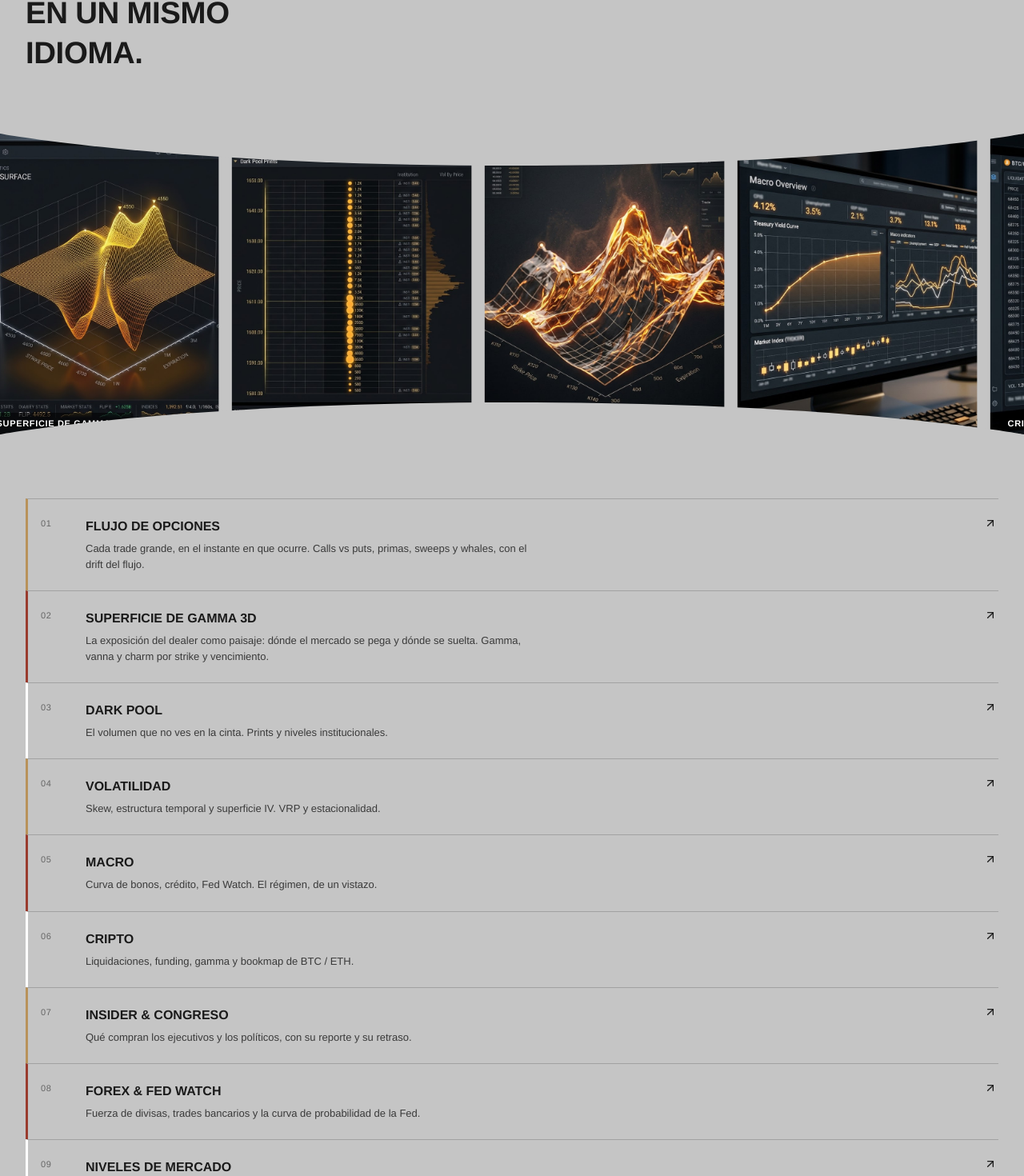
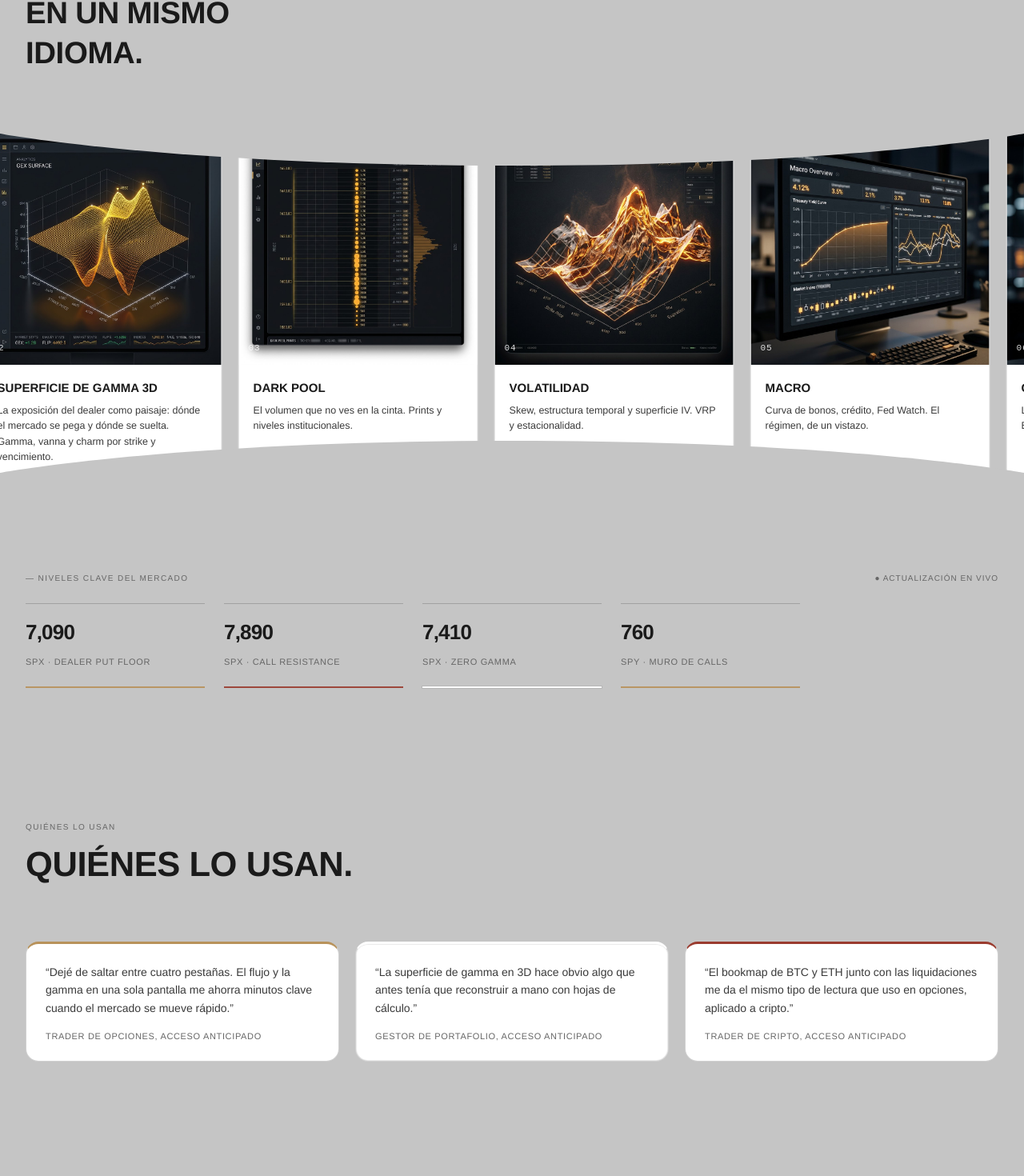
Before and after one commit to Carlosabrego136/Quantium_global, a Next.js app: page / in a window 1280 px wide. Shown: the part 2370-3840 px from the top of the page at 80% size. Built offline with nearby package versions, Linux system fonts and the light colour scheme; a web font is replaced by a local one.

Commit message:
“Faiiryz”

```diff
--- a/app/globals.css
+++ b/app/globals.css
@@ -345,24 +345,32 @@ ul { margin: 0; padding: 0; list-style: none; }
 
 .cards-grid { display: grid; grid-template-columns: repeat(3, 1fr); gap: 20px; grid-auto-rows: 1fr; }
 
-/* ============ tools marquee (drag-enabled infinite strip) ============ */
+/* ============ tools marquee (drag-enabled infinite strip, photo + info together) ============ */
 .nz-marquee-section { position: relative; margin: 8px -32px 28px -32px; padding: 16px 0; overflow: hidden; }
 .nz-marquee-mask { position: absolute; left: 0; right: 0; z-index: 2; height: 60px; pointer-events: none; }
 .nz-marquee-mask svg { width: 100%; height: 100%; display: block; }
 .nz-marquee-mask svg path { fill: var(--panel); }
 .nz-marquee-mask-top { top: 0; }
 .nz-marquee-mask-bottom { bottom: 0; }
-.nz-marquee-track { display: flex; width: max-content; gap: 16px; padding: 12px 0; cursor: grab; user-select: none; touch-action: pan-y; }
+.nz-marquee-track { display: flex; width: max-content; align-items: stretch; gap: 20px; padding: 12px 0; cursor: grab; user-select: none; touch-action: pan-y; }
 .nz-marquee-track.nz-marquee-grabbing { cursor: grabbing; }
-.nz-marquee-slide { position: relative; width: 220px; height: 300px; flex-shrink: 0; border-radius: 16px; overflow: hidden; background: #0a0a0a; }
-.nz-marquee-slide img { width: 100%; height: 100%; object-fit: cover; pointer-events: none; }
-.nz-marquee-caption {
-  position: absolute; left: 12px; bottom: 12px; z-index: 1;
-  font-size: 11px; font-weight: 600; letter-spacing: 0.06em; text-transform: uppercase;
-  color: #fff; background: rgba(0, 0, 0, 0.55); padding: 5px 10px; border-radius: 4px;
+.nz-marquee-slide {
+  position: relative; flex-shrink: 0; width: 250px;
+  background: #fff; border: 1px solid var(--panel-line); border-top: 3px solid var(--panel-line);
+  border-radius: 16px; overflow: hidden; display: flex; flex-direction: column;
 }
+.nz-marquee-slide.accent-gold { border-top-color: var(--accent-gold); }
+.nz-marquee-slide.accent-red { border-top-color: var(--accent-red); }
+.nz-marquee-slide.accent-white { border-top-color: var(--accent-white); }
+.nz-marquee-media { position: relative; width: 100%; aspect-ratio: 4 / 3; background: #0a0a0a; pointer-events: none; }
+.nz-marquee-media img { width: 100%; height: 100%; object-fit: cover; display: block; }
+.nz-marquee-media-placeholder { width: 100%; height: 100%; background: radial-gradient(circle at 50% 40%, rgba(184, 146, 90, 0.18), #0a0a0a 75%); }
+.nz-marquee-number { position: absolute; left: 12px; bottom: 12px; font-family: ui-monospace, monospace; font-size: 11px; letter-spacing: 0.08em; color: rgba(255, 255, 255, 0.85); }
+.nz-marquee-info { padding: 18px 18px 20px 18px; display: flex; flex-direction: column; gap: 8px; }
+.nz-marquee-info h3 { font-size: 15px; font-weight: 600; text-transform: uppercase; color: var(--ink); }
+.nz-marquee-info p { font-size: 12.5px; line-height: 1.55; color: var(--ink-soft); }
 @media (min-width: 640px) {
-  .nz-marquee-slide { width: 300px; height: 400px; }
+  .nz-marquee-slide { width: 300px; }
   .nz-marquee-mask { height: 80px; }
 }
 @media (max-width: 900px) {
--- a/app/page.tsx
+++ b/app/page.tsx
@@ -17,16 +17,16 @@ const tools = [
   { number: '06', title: 'Cripto', text: 'Liquidaciones, funding, gamma y bookmap de BTC / ETH.', image: '/cards/cripto.jpg', icon: null, accent: 'red' },
 ] as const
 
-const moreTools: [string, string, string][] = [
-  ['07', 'Insider & Congreso', 'Qué compran los ejecutivos y los políticos, con su reporte y su retraso.'],
-  ['08', 'Forex & Fed Watch', 'Fuerza de divisas, trades bancarios y la curva de probabilidad de la Fed.'],
-  ['09', 'Niveles de Mercado', 'Gamma flip, call y put wall, max pain. Dónde están los imanes del precio.'],
-  ['10', 'Equities', 'Exposición y gamma por acción. La foto del posicionamiento, sin ruido.'],
-  ['11', 'Posicionamiento', 'Cómo está parado el mercado: open interest, net drift y sesgo por vencimiento.'],
+const moreTools: { number: string; title: string; text: string; accent: 'gold' | 'red' | 'white' }[] = [
+  { number: '07', title: 'Insider & Congreso', text: 'Qué compran los ejecutivos y los políticos, con su reporte y su retraso.', accent: 'gold' },
+  { number: '08', title: 'Forex & Fed Watch', text: 'Fuerza de divisas, trades bancarios y la curva de probabilidad de la Fed.', accent: 'red' },
+  { number: '09', title: 'Niveles de Mercado', text: 'Gamma flip, call y put wall, max pain. Dónde están los imanes del precio.', accent: 'white' },
+  { number: '10', title: 'Equities', text: 'Exposición y gamma por acción. La foto del posicionamiento, sin ruido.', accent: 'gold' },
+  { number: '11', title: 'Posicionamiento', text: 'Cómo está parado el mercado: open interest, net drift y sesgo por vencimiento.', accent: 'red' },
 ]
 
-const allToolEntries: [string, string, string][] = [
-  ...tools.map((t): [string, string, string] => [t.number, t.title, t.text]),
+const allToolSlides = [
+  ...tools.map((t) => ({ number: t.number, title: t.title, text: t.text, image: t.image, accent: t.accent })),
   ...moreTools,
 ]
 
@@ -225,20 +225,7 @@ export default function Page() {
           </FadeUp>
         </div>
 
-        <ToolsMarquee slides={tools.map((t) => ({ key: t.number, image: t.image, title: t.title }))} />
-
-        <div className="tool-list-extra">
-          {allToolEntries.map(([number, title, text], idx) => (
-            <article className={`tool-row-light accent-${['gold', 'red', 'white'][idx % 3]}`} key={number}>
-              <span>{number}</span>
-              <div>
-                <h3>{title}</h3>
-                <p>{text}</p>
-              </div>
-              <ArrowUpRight size={16} />
-            </article>
-          ))}
-        </div>
+        <ToolsMarquee slides={allToolSlides} />
 
         <div className="stat-strip-light">
           <div className="stat-strip-head-light">
--- a/components/tools-marquee.tsx
+++ b/components/tools-marquee.tsx
@@ -1,101 +1,18 @@
 'use client'
 
-import { useEffect, useRef } from 'react'
-
-const SPEED = 0.8
+import { useDragMarquee, useMarqueeTrackRef } from '@/components/use-drag-marquee'
 
 export type MarqueeSlide = {
-  key: string
-  image: string
+  number: string
   title: string
+  text: string
+  image?: string
+  accent?: 'gold' | 'red' | 'white'
 }
 
 export function ToolsMarquee({ slides }: { slides: MarqueeSlide[] }) {
-  const trackRef = useRef<HTMLDivElement>(null)
-
-  useEffect(() => {
-    const track = trackRef.current
-    if (!track) return
-
-    let offset = 0
-    let velocity = 0
-    let dragging = false
-    let dragStartX = 0
-    let dragStartOffset = 0
-    let lastX = 0
-    let lastT = 0
-    let rafId = 0
-
-    function apply() {
-      if (!track) return
-      track.style.transform = `translate3d(${offset}px, 0, 0)`
-    }
-
-    function tick() {
-      rafId = requestAnimationFrame(tick)
-      if (!track) return
-
-      const halfWidth = track.scrollWidth / 2
-      if (!dragging) {
-        if (Math.abs(velocity) > 0.1) {
-          offset += velocity
-          velocity *= 0.95
-        } else {
-          velocity = 0
-          offset -= SPEED
-        }
-      }
-
-      if (halfWidth > 0) {
-        if (offset <= -halfWidth) offset += halfWidth
-        if (offset > 0) offset -= halfWidth
-      }
-
-      apply()
-    }
-
-    function onPointerDown(e: PointerEvent) {
-      dragging = true
-      velocity = 0
-      dragStartX = e.clientX
-      dragStartOffset = offset
-      lastX = e.clientX
-      lastT = performance.now()
-      track?.setPointerCapture(e.pointerId)
-      track?.classList.add('nz-marquee-grabbing')
-    }
-
-    function onPointerMove(e: PointerEvent) {
-      if (!dragging) return
-      const now = performance.now()
-      const dt = Math.max(now - lastT, 1)
-      const dx = e.clientX - lastX
-      velocity = (dx / dt) * 16
-      offset = dragStartOffset + (e.clientX - dragStartX)
-      lastX = e.clientX
-      lastT = now
-    }
-
-    function onPointerUp(e: PointerEvent) {
-      dragging = false
-      track?.releasePointerCapture(e.pointerId)
-      track?.classList.remove('nz-marquee-grabbing')
-    }
-
-    track.addEventListener('pointerdown', onPointerDown)
-    track.addEventListener('pointermove', onPointerMove)
-    track.addEventListener('pointerup', onPointerUp)
-    track.addEventListener('pointercancel', onPointerUp)
-    rafId = requestAnimationFrame(tick)
-
-    return () => {
-      cancelAnimationFrame(rafId)
-      track.removeEventListener('pointerdown', onPointerDown)
-      track.removeEventListener('pointermove', onPointerMove)
-      track.removeEventListener('pointerup', onPointerUp)
-      track.removeEventListener('pointercancel', onPointerUp)
-    }
-  }, [])
+  const trackRef = useMarqueeTrackRef()
+  useDragMarquee(trackRef)
 
   const doubled = [...slides, ...slides]
 
@@ -109,9 +26,19 @@ export function ToolsMarquee({ slides }: { slides: MarqueeSlide[] }) {
 
       <div ref={trackRef} className="nz-marquee-track">
         {doubled.map((slide, i) => (
-          <div className="nz-marquee-slide" key={`${slide.key}-${i}`}>
-            <img src={slide.image} alt={slide.title} loading="lazy" draggable={false} />
-            <span className="nz-marquee-caption">{slide.title}</span>
+          <div className={`nz-marquee-slide accent-${slide.accent ?? 'gold'}`} key={`${slide.number}-${i}`}>
+            <div className="nz-marquee-media">
+              {slide.image ? (
+                <img src={slide.image} alt={slide.title} loading="lazy" draggable={false} />
+              ) : (
+                <div className="nz-marquee-media-placeholder" />
+              )}
+              <span className="nz-marquee-number">{slide.number}</span>
+            </div>
+            <div className="nz-marquee-info">
+              <h3>{slide.title}</h3>
+              <p>{slide.text}</p>
+            </div>
           </div>
         ))}
       </div>
--- /dev/null
+++ b/components/use-drag-marquee.tsx
@@ -0,0 +1,95 @@
+'use client'
+
+import { useEffect, useRef, type RefObject } from 'react'
+
+const SPEED = 0.8
+
+export function useDragMarquee(trackRef: RefObject<HTMLDivElement | null>) {
+  useEffect(() => {
+    const track = trackRef.current
+    if (!track) return
+
+    let offset = 0
+    let velocity = 0
+    let dragging = false
+    let dragStartX = 0
+    let dragStartOffset = 0
+    let lastX = 0
+    let lastT = 0
+    let rafId = 0
+
+    function apply() {
+      if (!track) return
+      track.style.transform = `translate3d(${offset}px, 0, 0)`
+    }
+
+    function tick() {
+      rafId = requestAnimationFrame(tick)
+      if (!track) return
+
+      const halfWidth = track.scrollWidth / 2
+      if (!dragging) {
+        if (Math.abs(velocity) > 0.1) {
+          offset += velocity
+          velocity *= 0.95
+        } else {
+          velocity = 0
+          offset -= SPEED
+        }
+      }
+
+      if (halfWidth > 0) {
+        if (offset <= -halfWidth) offset += halfWidth
+        if (offset > 0) offset -= halfWidth
+      }
+
+      apply()
+    }
+
+    function onPointerDown(e: PointerEvent) {
+      dragging = true
+      velocity = 0
+      dragStartX = e.clientX
+      dragStartOffset = offset
+      lastX = e.clientX
+      lastT = performance.now()
+      track?.setPointerCapture(e.pointerId)
+      track?.classList.add('nz-marquee-grabbing')
+    }
+
+    function onPointerMove(e: PointerEvent) {
+      if (!dragging) return
+      const now = performance.now()
+      const dt = Math.max(now - lastT, 1)
+      const dx = e.clientX - lastX
+      velocity = (dx / dt) * 16
+      offset = dragStartOffset + (e.clientX - dragStartX)
+      lastX = e.clientX
+      lastT = now
+    }
+
+    function onPointerUp(e: PointerEvent) {
+      dragging = false
+      track?.releasePointerCapture(e.pointerId)
+      track?.classList.remove('nz-marquee-grabbing')
+    }
+
+    track.addEventListener('pointerdown', onPointerDown)
+    track.addEventListener('pointermove', onPointerMove)
+    track.addEventListener('pointerup', onPointerUp)
+    track.addEventListener('pointercancel', onPointerUp)
+    rafId = requestAnimationFrame(tick)
+
+    return () => {
+      cancelAnimationFrame(rafId)
+      track.removeEventListener('pointerdown', onPointerDown)
+      track.removeEventListener('pointermove', onPointerMove)
+      track.removeEventListener('pointerup', onPointerUp)
+      track.removeEventListener('pointercancel', onPointerUp)
+    }
+  }, [trackRef])
+}
+
+export function useMarqueeTrackRef() {
+  return useRef<HTMLDivElement>(null)
+}
```
Also changed, not shown: 1 other file (tests, documents, lock files or other folders).
